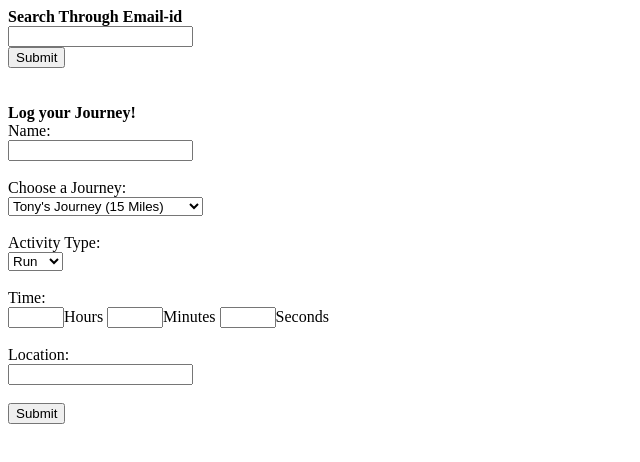
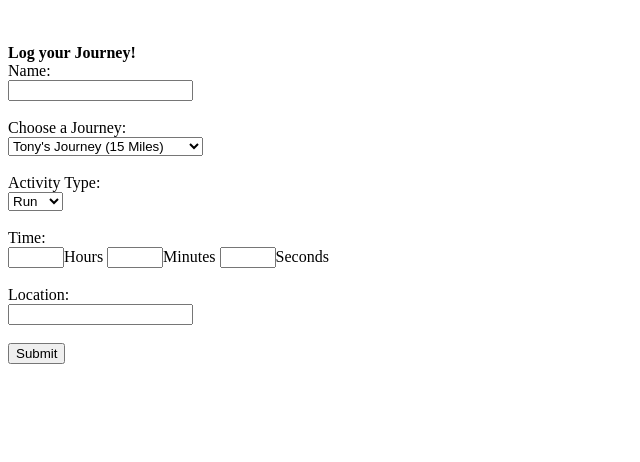
Before and after one commit to Bensonm3/Result_Poster, a website: page index.html in a window 1280 px wide. Shown: the whole page, without its empty margins (0-640 px from the left). Drawn offline with Linux system fonts and the light colour scheme.

Commit message:
body parser extended: true

```diff
--- a/index.html
+++ b/index.html
@@ -6,12 +6,12 @@
   </head>
   <body>
 
-      <form class='' action="http://localhost:3000/search"  method="post">
+      <!-- <form class='' action="http://localhost:3000/search"  method="post">
       <b>Search Through Email-id</b><br>
         <input type="text" id="updateName" name="updateName"><br>
       <button type="submit" required="True" value="submit" name="submit">Submit</button>
       <br>
-    </form>
+    </form> -->
 
 
       <br>
--- a/index.js
+++ b/index.js
@@ -4,7 +4,7 @@ var path    = require("path");
 var mysql = require('mysql');
 var bodyParser = require('body-parser');
 
-app.use(bodyParser.urlencoded({ extended: false }));
+app.use(bodyParser.urlencoded({ extended: true }));
 app.use(bodyParser.json());
 if(process.env.JAWSDB_URL){
   connection = mysql.createConnection(process.env.JAWSDB_URL);
```
